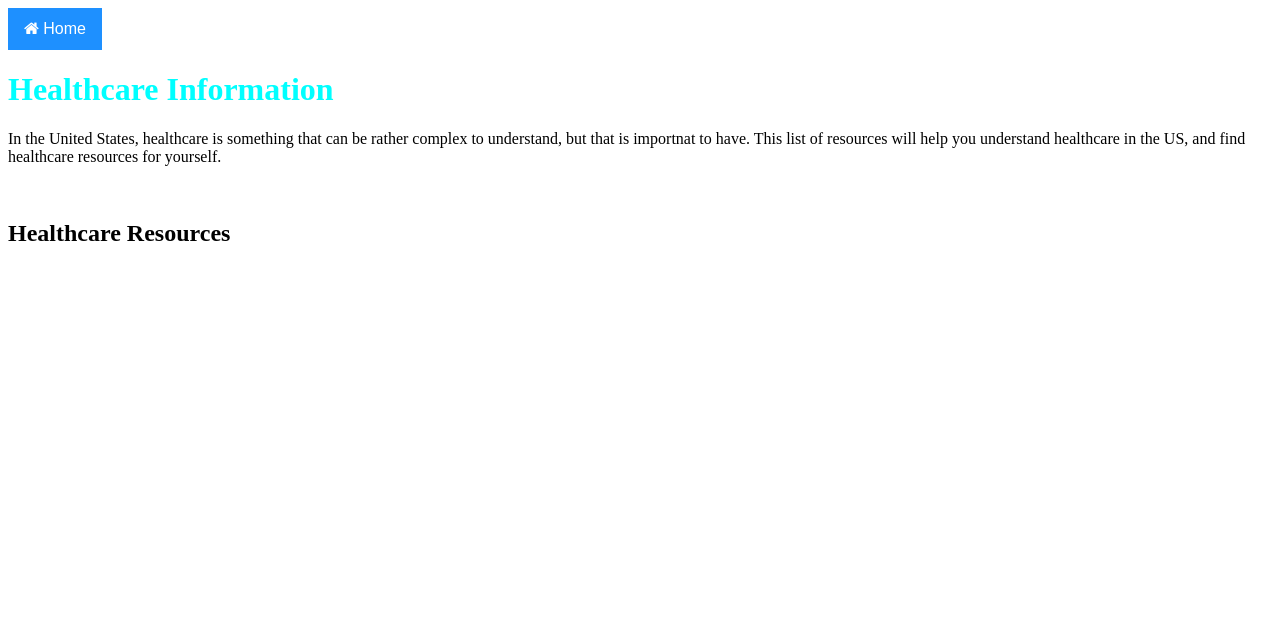
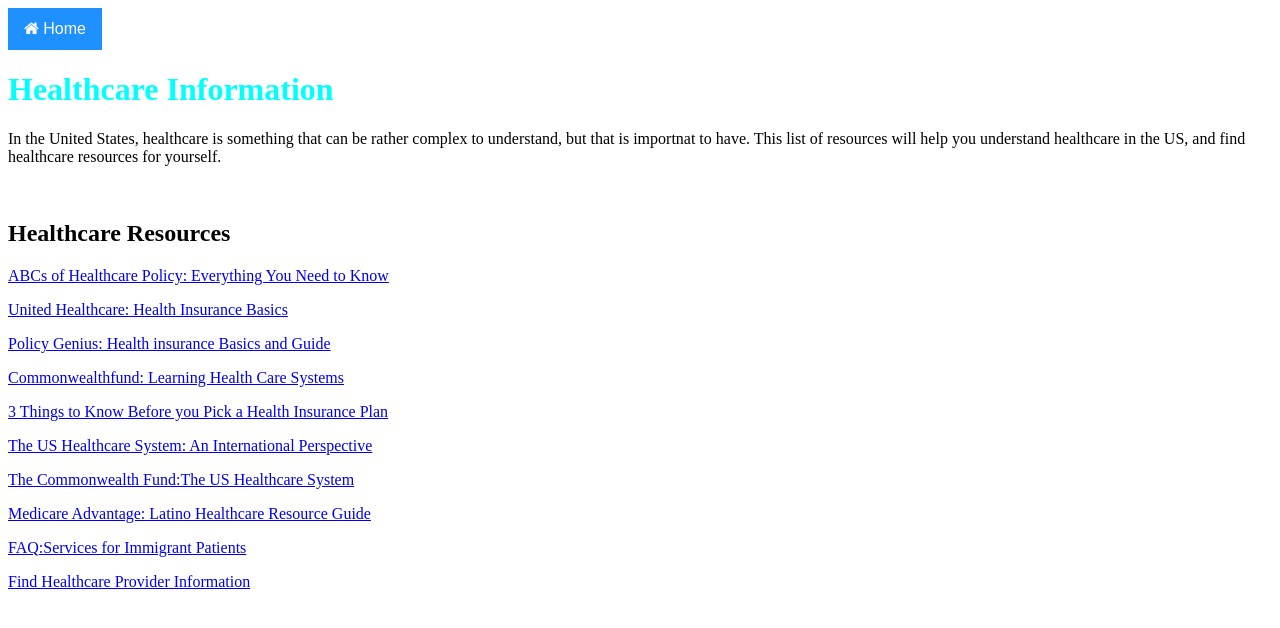
Before and after one commit to OMarquisL/CSSIProject, a Python web app: template Templates/healthCare.html in a window 1280 px wide. Shown: the top 628 px of the page. Run offline with Jinja, Linux system fonts and the light colour scheme; the template is opened without the code that fills it, so the values that code supplies are empty.

Commit message:
Fixed hoUSING

```diff
--- a/Templates/healthCare.html
+++ b/Templates/healthCare.html
@@ -7,5 +7,14 @@
     <p> In the United States, healthcare is something that can be rather complex to understand, but that is importnat to have.
         This list of resources will help you understand healthcare in the US, and find healthcare resources for yourself.</p><br>
     <h2>Healthcare Resources</h2>
-
+    <p><a href="http://themedicalschooldirectory.com/index.php/2017/09/29/abcs-of-healthcare-policy-everything-you-need-to-know/">ABCs of Healthcare Policy: Everything You Need to Know</a></p>
+    <p><a href="https://www.uhone.com/learn/insurance-basics">United Healthcare: Health Insurance Basics</a></p>
+    <p><a href="https://www.policygenius.com/health-insurance/learn/health-insurance-basics-and-guide/">Policy Genius: Health insurance Basics and Guide</a></p>
+    <p><a href="https://www.commonwealthfund.org/publications/newsletter/focus-learning-health-care-systems">Commonwealthfund: Learning Health Care Systems</a></p>
+    <p><a href="https://www.healthcare.gov/choose-a-plan/comparing-plans/">3 Things to Know Before you Pick a Health Insurance Plan</a></p>
+    <p><a href="http://dpeaflcio.org/programs-publications/issue-fact-sheets/the-u-s-health-care-system-an-international-perspective/">The US Healthcare System: An International Perspective</a></p>
+    <p><a href="https://international.commonwealthfund.org/countries/united_states/">The Commonwealth Fund:The US Healthcare System</a></p>
+    <p><a href="https://www.medicareadvantage.com/latino-health-resource-guide">Medicare Advantage: Latino Healthcare Resource Guide</a></p>
+    <p><a href="https://outreach-partners.org/wp-content/uploads/2017/04/CPCA-Immigrant-Patient-FAQs-May-9-2017-Advocates-Banner.pdf">FAQ:Services for Immigrant Patients</a></p>
+    <p><a href="https://www.healthcare.gov/find-provider-information/">Find Healthcare Provider Information</a></p>
 {% endblock %}
```
Also changed, not shown: Templates/housing.html (+14 -3 lines).
